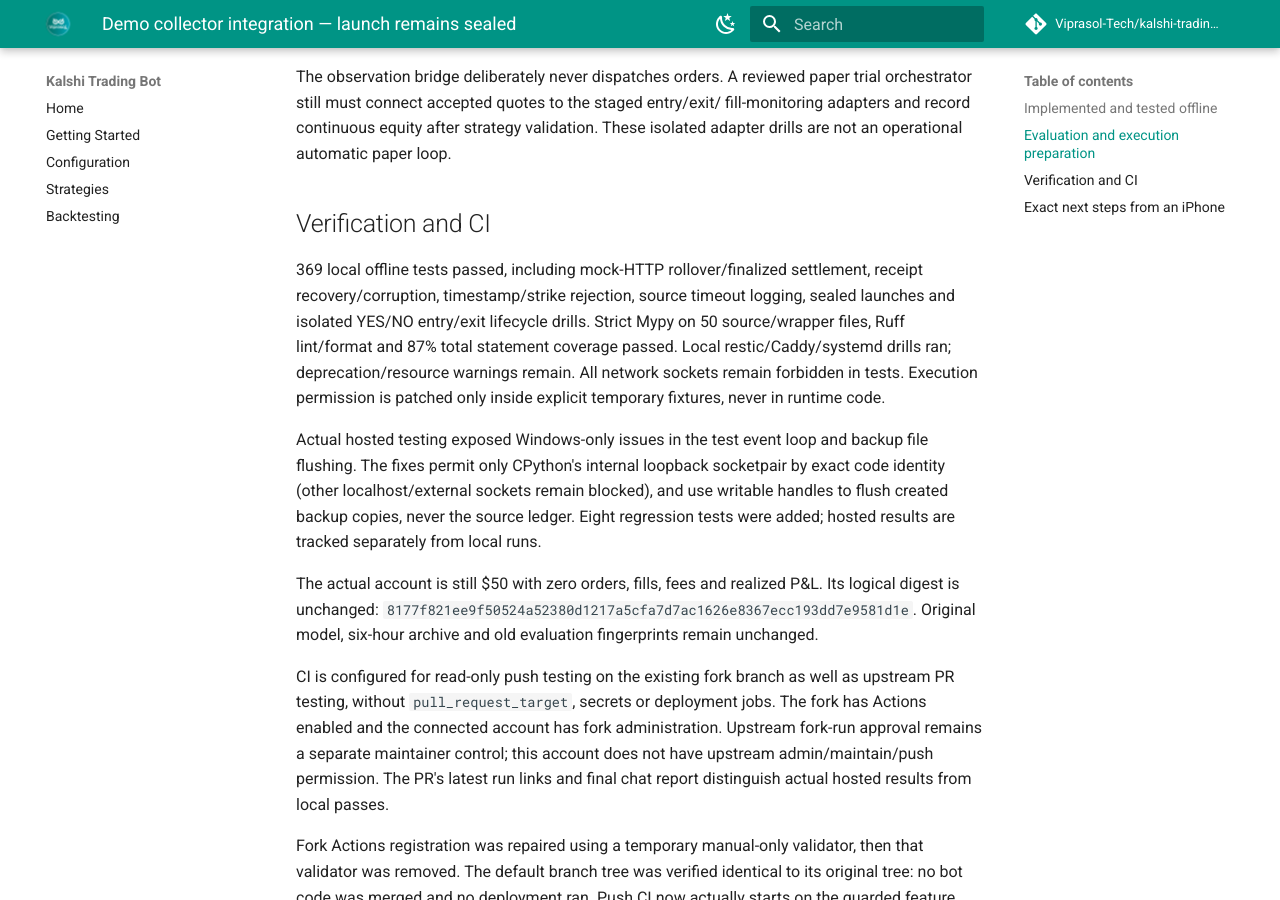
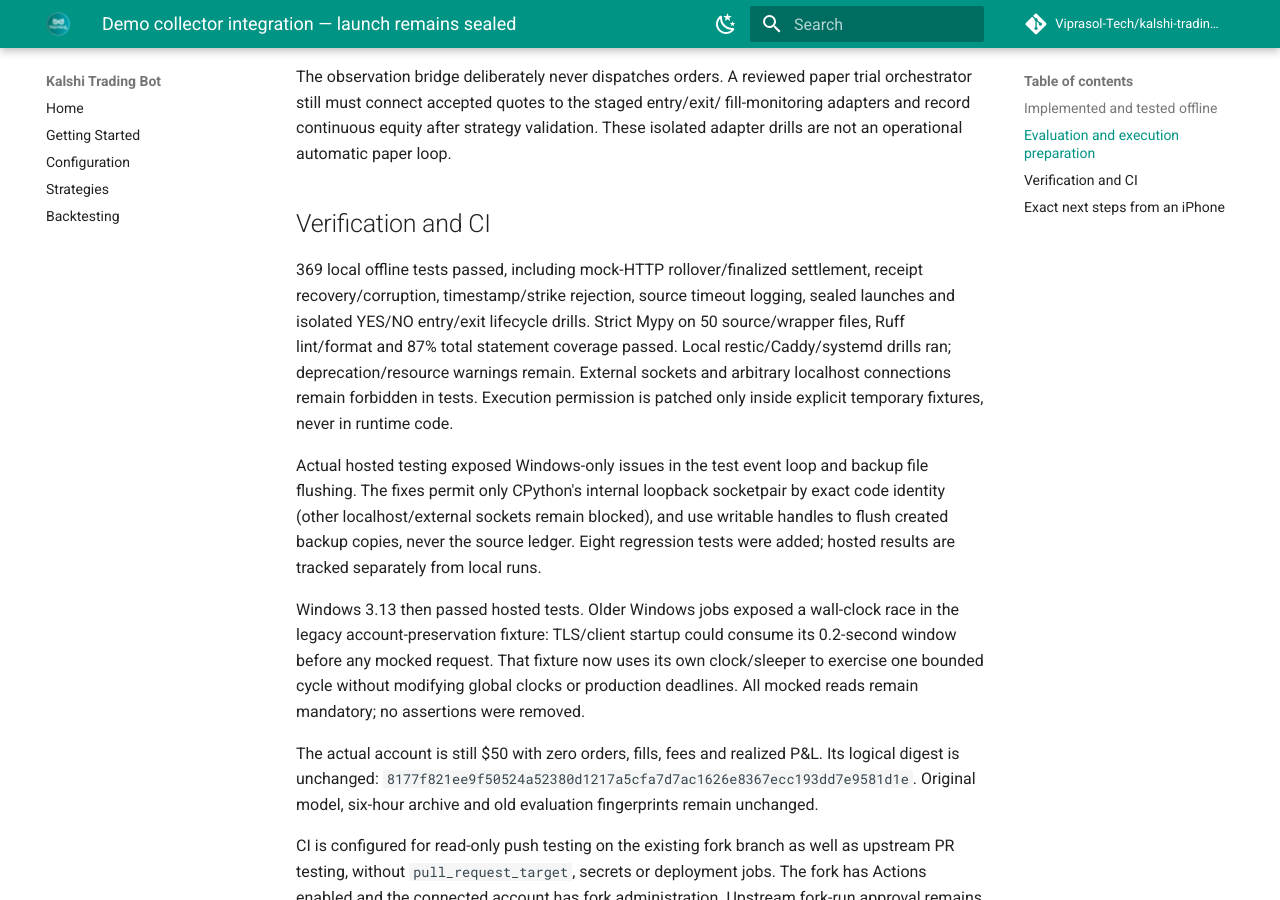
Before and after one commit to Viprasol-Tech/kalshi-trading-bot, an MkDocs documentation site: the page built from docs/demo-collector-readiness.md, in a window 1280 px wide and 900 px high, scrolled down 2729 px. Built offline with MkDocs 1.6.1 and Material for MkDocs 9.7.7, drawn with Linux system fonts in a browser that asks for light colours; comment, search, counter and statistics services are not loaded.

Commit message:
Make account-preservation capture fixture independent of machine speed

```diff
--- a/docs/demo-collector-readiness.md
+++ b/docs/demo-collector-readiness.md
@@ -114,7 +114,8 @@ receipt recovery/corruption, timestamp/strike rejection, source timeout logging,
 sealed launches and isolated YES/NO entry/exit lifecycle drills. Strict Mypy on
 50 source/wrapper files, Ruff lint/format and 87% total statement coverage passed.
 Local restic/Caddy/systemd drills ran; deprecation/resource warnings remain.
-All network sockets remain forbidden in tests. Execution permission is patched
+External sockets and arbitrary localhost connections remain forbidden in tests.
+Execution permission is patched
 only inside explicit temporary fixtures, never in runtime code.
 
 Actual hosted testing exposed Windows-only issues in the test event loop and
@@ -122,6 +123,12 @@ backup file flushing. The fixes permit only CPython's internal loopback socketpa
 by exact code identity (other localhost/external sockets remain blocked), and use
 writable handles to flush created backup copies, never the source ledger. Eight
 regression tests were added; hosted results are tracked separately from local runs.
+
+Windows 3.13 then passed hosted tests. Older Windows jobs exposed a wall-clock
+race in the legacy account-preservation fixture: TLS/client startup could consume
+its 0.2-second window before any mocked request. That fixture now uses its own
+clock/sleeper to exercise one bounded cycle without modifying global clocks or
+production deadlines. All mocked reads remain mandatory; no assertions were removed.
 
 The actual account is still $50 with zero orders, fills, fees and realized P&L.
 Its logical digest is unchanged:
```
Also changed, not shown: 1 other file.
